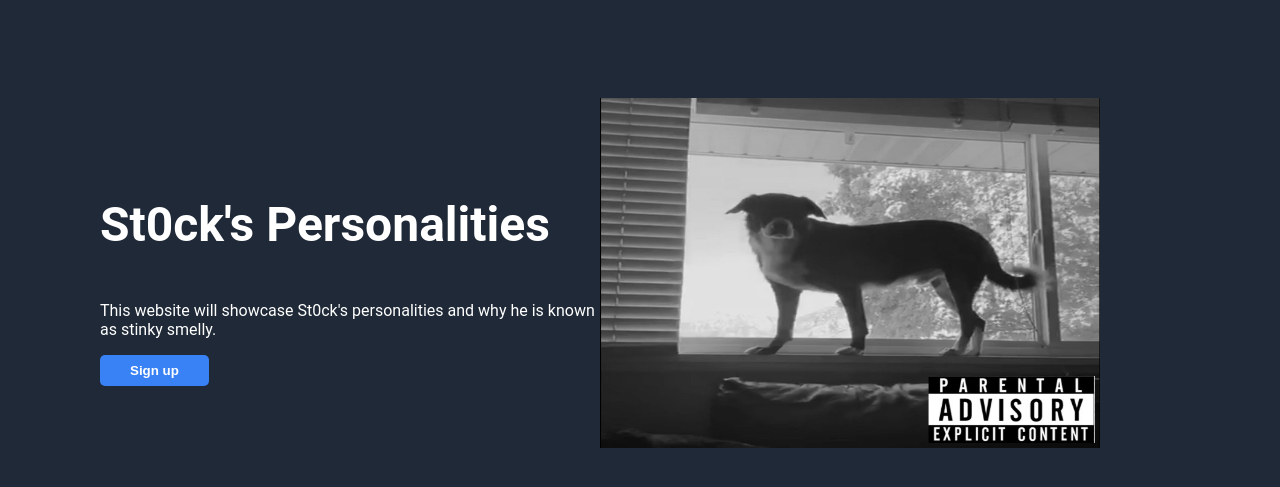
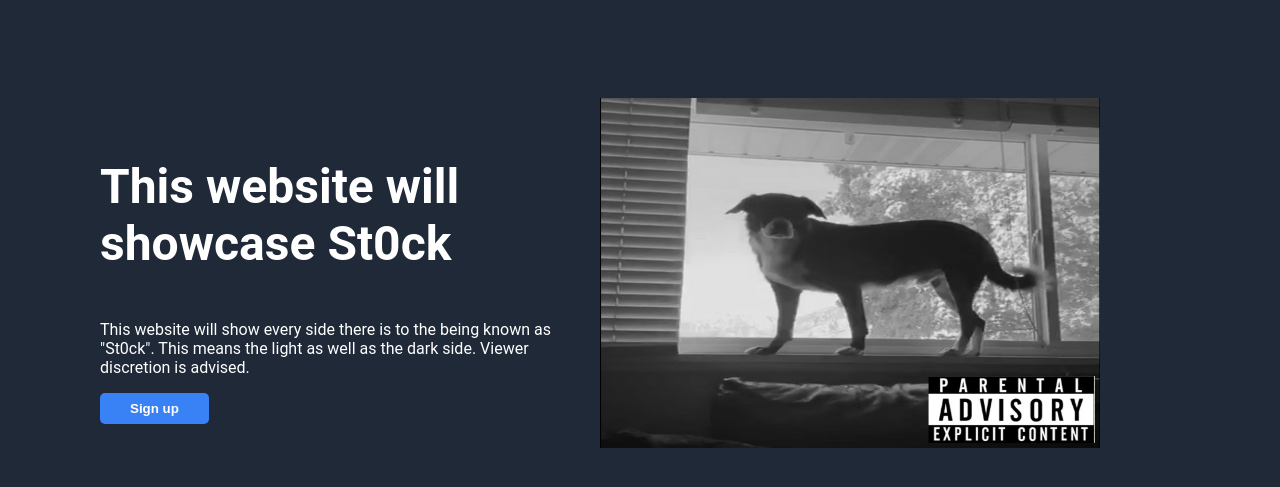
Before and after one commit to avery-g7/web-practice, a plain HTML site: page index.html in a window 1280 px wide. Shown: the part 167-654 px from the top of the page. Drawn offline with Linux system fonts and the light colour scheme.

Commit message:
changed name and paragraph

```diff
--- a/index.html
+++ b/index.html
@@ -23,8 +23,8 @@
     </div>
         <div class="main">
             <div class="hero">
-                <h1>St0ck's Personalities</h1>
-                <p class="herotext">This website will showcase St0ck's personalities and why he is known as stinky smelly.</p>
+                <h1>This website will showcase St0ck</h1>
+                <p class="herotext">This website will show every side there is to the being known as "St0ck". This means the light as well as the dark side. <span class="bold">Viewer discretion is advised.</span></p>
                 <button>Sign up</button>
             </div>
             <div class="body-img">
```
